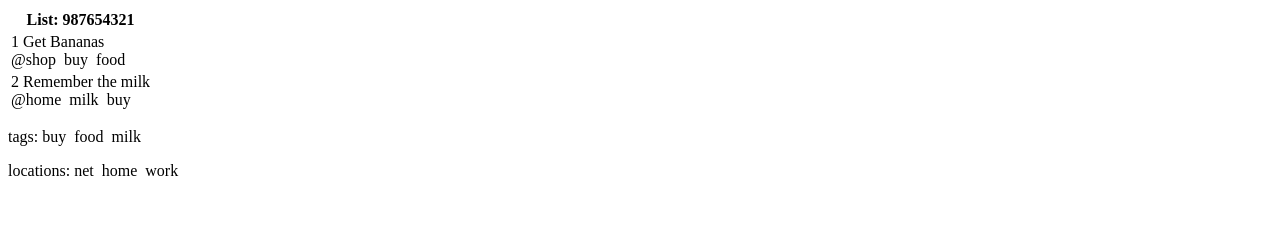
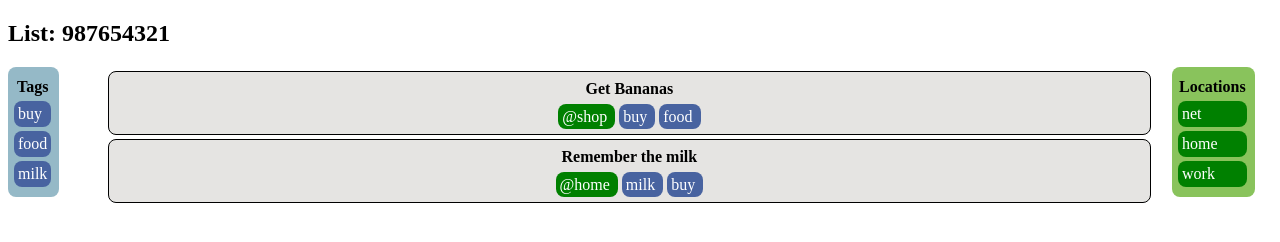
Before and after one commit to iaarnio/visual-rtm, a website: page app/index.html in a window 1280 px wide. Drawn offline with nearby package versions, Linux system fonts and the light colour scheme.

Commit message:
Add CSS and 3-column layout

```diff
--- /dev/null
+++ b/app/css/page.css
@@ -0,0 +1,69 @@
+.container {
+    overflow: hidden;
+}
+.right {
+    float: right;
+    width: 100px;
+}
+.left {
+    float: left;
+    width: 100px;
+}
+.middle {
+    margin: 0 100px;
+}
+
+.tagList{
+    background-color: #95B9C7;
+    border-radius: 8px 8px 8px 8px;
+    padding: 6px;
+    border-spacing: 0 4px;
+}
+
+.locationList{
+    background-color: #89C35C;
+    border-radius: 8px 8px 8px 8px;
+    padding: 6px;
+    border-spacing: 0 4px;
+}
+
+.taskList{
+    text-align: center;
+    width: 98%;
+    //border-collapse: separate;
+    border-spacing: 0 4px;
+}
+
+.task {
+    border: 1px solid black;
+    background-color: #E5E4E2;
+    color: black;
+    padding: 8px;
+    border-radius: 8px 8px 8px 8px;
+    margin-bottom: 22em;
+}
+
+.taskName {
+    font-weight: bold;
+    margin-bottom: 10px;
+}
+
+.tag {
+    background-color: #4863A0;
+    color: white;
+    padding: 4px;
+    border-radius: 8px 8px 8px 8px;
+}
+
+.location {
+    background-color: green;
+    color: white;
+    padding: 4px;
+    border-radius: 8px 8px 8px 8px;
+}
+
+.separator {
+   display: block;
+   margin: 10px 0;
+   content: " ";
+}
--- a/app/index.html
+++ b/app/index.html
@@ -1,5 +1,5 @@
 <!DOCTYPE html>
-<html lang="en">
+<html lang="en" ng-app="myapp">
 
 
 <head>
@@ -8,47 +8,49 @@
     <script src="bower_components/lodash/dist/lodash.min.js"></script>
     <script src="js/app.js"></script>
     <script src="js/rtmController.js"></script>
+
+    <link rel="stylesheet" type="text/css" href="css/page.css">
 </head>
 
-<body ng-app="myapp">
+<body>
 
 
 <div ng-controller="rtmController" >
 
-    <table>
-        <th>List: {{tasklist.tasks.list.id}}<th>
-        <tr ng-repeat="task in tasklist.tasks.list.taskseries">
-            <td>{{$index + 1}} {{task.name}}
-                <br/>
-                <span ng-if="task.location_id">@{{task.location_id}}&nbsp;</span>
-                <span ng-repeat="tag in task.tags">
-                    {{tag}}&nbsp;
-                </span>
-            </td>
+<h2>List: {{tasklist.tasks.list.id}}</h2>
 
-        </tr>
-    </table>
-
-    <p>tags:
-        <span ng-repeat="tag in taglist">
-            {{tag}}&nbsp;
-        </span>
-    </p>
-
-    <p>locations:
-        <span ng-repeat="loc in loclist.locations.location">
-            {{loc.name}}&nbsp;
-        </span>
-    </p>
-
-</div>
-
-
-
-
-
-
-
+    <div class='container'>
+        <div class='right'>
+            <table class='locationList'>
+                <th>Locations<th>
+                <tr ng-repeat="loc in loclist.locations.location">
+                    <td class='location'>{{loc.name}}<td/>
+                </tr>
+            </table>
+        </div>
+        <div class='left'>
+            <table class='tagList'>
+                <th>Tags<th>
+                <tr ng-repeat="tag in taglist">
+                    <td class='tag'>{{tag}}<td/>
+                </tr>
+            </table>
+        </div>
+        <div class='middle'>
+            <table class='taskList'>
+                <tr ng-repeat="task in tasklist.tasks.list.taskseries">
+                    <td class='task'>
+                        <span class='taskName'>{{task.name}}</span>
+                        <br class='separator'/>
+                        <span class='location' ng-if="task.location_id">@{{task.location_id}}&nbsp;</span>
+                        <span ng-repeat="tag in task.tags">
+                            <span class='tag'>{{tag}}&nbsp;</span>
+                        </span>
+                    </span>
+                </tr>
+            </table>
+        </div>
+    </div>
 </body>
 
 </html>
```
